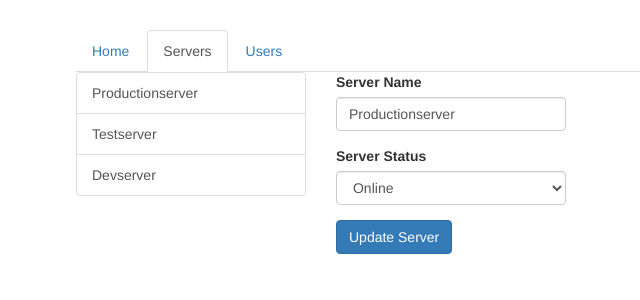
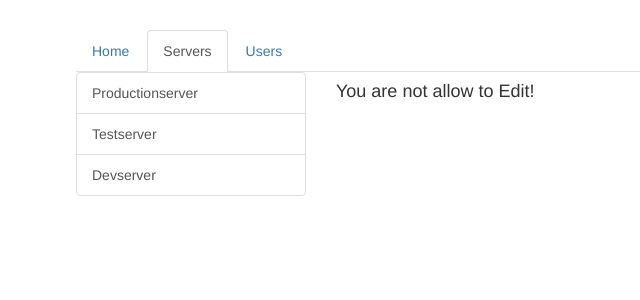
Before and after one commit to Ardi83/routing-angular, an Angular app: page /servers/1/edit in a window 1280 px wide. Shown: the top 300 px of the page, without its empty margins (189-829 px from the left). Built offline with nearby package versions, Linux system fonts and the light colour scheme.

Commit message:
preserve or merge query params

```diff
--- a/src/app/servers/edit-server/edit-server.component.html
+++ b/src/app/servers/edit-server/edit-server.component.html
@@ -1,3 +1,5 @@
+<h4 *ngIf="!allowEdit">You are not allow to Edit!</h4>
+<div *ngIf="allowEdit">
   <div class="form-group">
     <label for="name">Server Name</label>
     <input
@@ -18,4 +20,6 @@
   </div>
   <button
     class="btn btn-primary"
-  (click)="onUpdateServer()">Update Server</button>
+    (click)="onUpdateServer()">Update Server
+  </button>
+</div>
--- a/src/app/servers/edit-server/edit-server.component.ts
+++ b/src/app/servers/edit-server/edit-server.component.ts
@@ -1,5 +1,5 @@
 import { Component, OnInit } from '@angular/core';
-import { ActivatedRoute } from '@angular/router';
+import { ActivatedRoute, Params } from '@angular/router';
 
 import { ServersService } from '../servers.service';
 
@@ -12,6 +12,7 @@ export class EditServerComponent implements OnInit {
   server: {id: number, name: string, status: string};
   serverName = '';
   serverStatus = '';
+  allowEdit = false;
 
   constructor(
     private serversService: ServersService,
@@ -19,7 +20,11 @@ export class EditServerComponent implements OnInit {
   ) { }
 
   ngOnInit() {
-    this.server = this.serversService.getServer(1);
+    this.route.queryParams.subscribe((queryParams: Params) => {
+      this.allowEdit = queryParams['allowEdit'] === '1' ? true : false;
+    });
+    const id = +this.route.snapshot.params['id'];
+    this.server = this.serversService.getServer(id);
     this.serverName = this.server.name;
     this.serverStatus = this.server.status;
   }
--- a/src/app/servers/server/server.component.ts
+++ b/src/app/servers/server/server.component.ts
@@ -27,6 +27,6 @@ export class ServerComponent implements OnInit {
   }
 
   onEdit() {
-    this.router.navigate(['edit'], {relativeTo: this.route});
+    this.router.navigate(['edit'], {relativeTo: this.route, queryParamsHandling: 'preserve'});
   }
 }
--- a/src/app/servers/servers.component.html
+++ b/src/app/servers/servers.component.html
@@ -3,7 +3,7 @@
     <div class="list-group">
       <a
         [routerLink]="['/servers', server.id]"
-        [queryParams]="{allowEdit: '1'}"
+        [queryParams]="{allowEdit: server.id === 3 ? '1' : '0'}"
         class="list-group-item"
         *ngFor="let server of servers">
         {{ server.name }}
```
Lines whose indentation alone changed are shown as unchanged.
